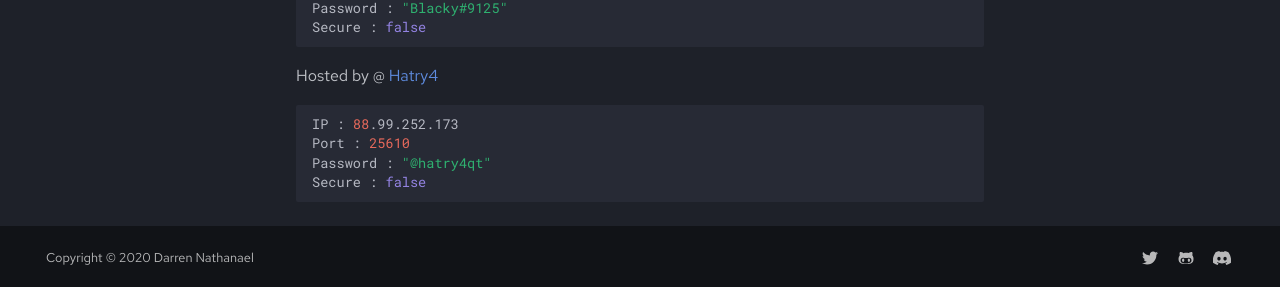
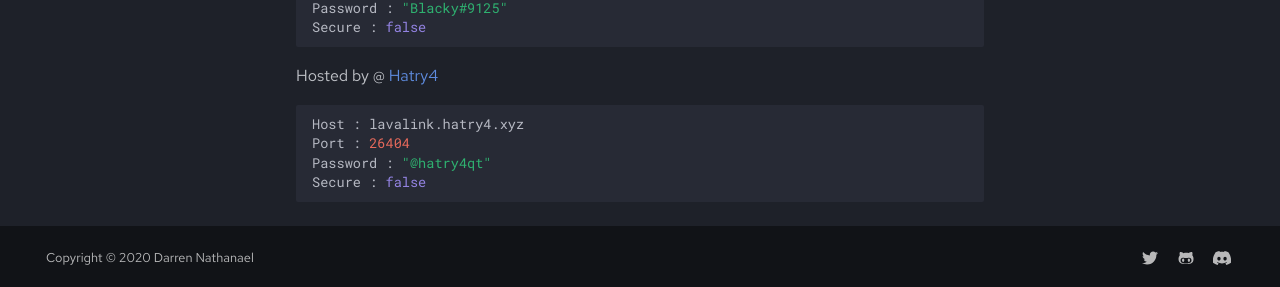
Before and after one commit to DarrenOfficial/lavalink-list, an MkDocs documentation site: the page built from docs/NoSSL/lavalink-without-ssl.md, in a window 1280 px wide and 900 px high, scrolled down 792 px. Shown: the part 610-897 px from the top of the window. Built offline with MkDocs 1.6.1 and Material for MkDocs 9.7.7, drawn with Linux system fonts in a browser that asks for light colours; comment, search, counter and statistics services are not loaded.

Commit message:
Update docs/NoSSL/lavalink-without-ssl.md hi?

````diff
--- a/docs/NoSSL/lavalink-without-ssl.md
+++ b/docs/NoSSL/lavalink-without-ssl.md
@@ -70,8 +70,8 @@ Secure : false
 
 Hosted by @ [Hatry4](https://www.hatry4.xyz)
 ```bash
-IP : 88.99.252.173
-Port : 25610
+Host : lavalink.hatry4.xyz
+Port : 26404
 Password : "@hatry4qt"
 Secure : false
 ```
````
